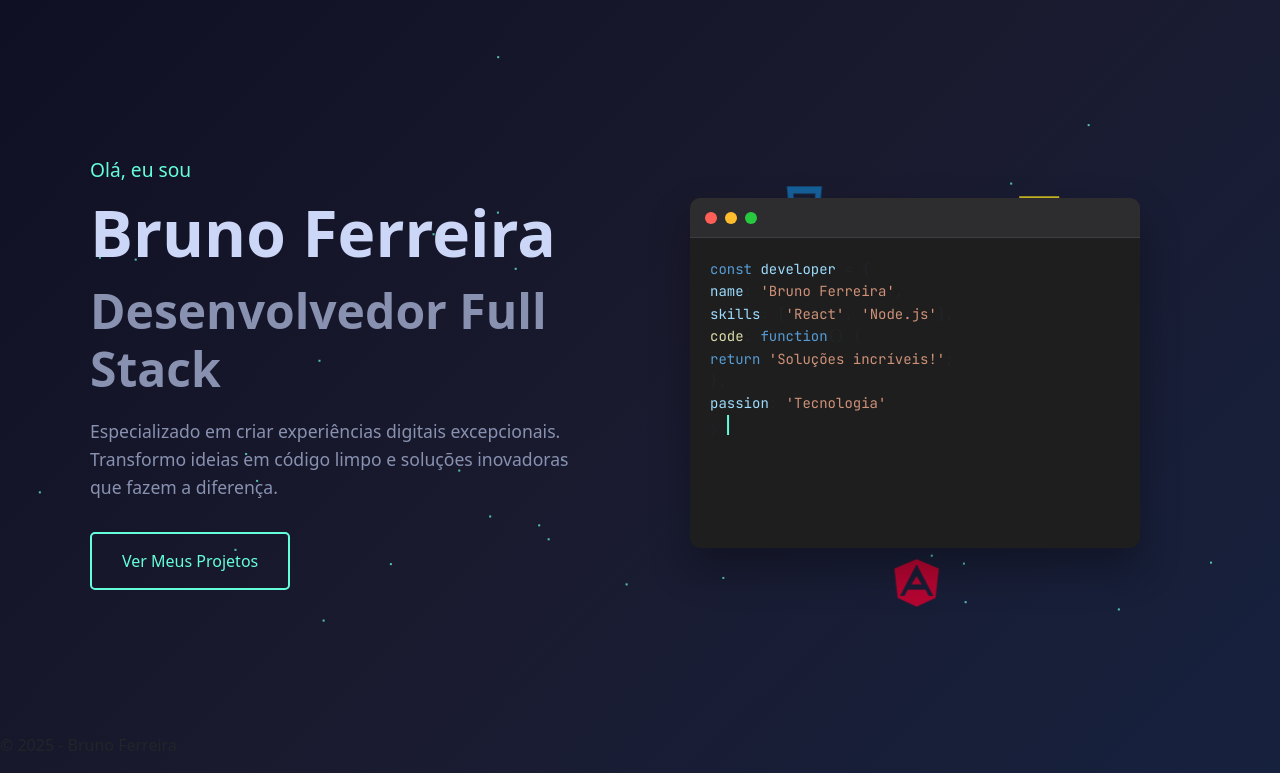
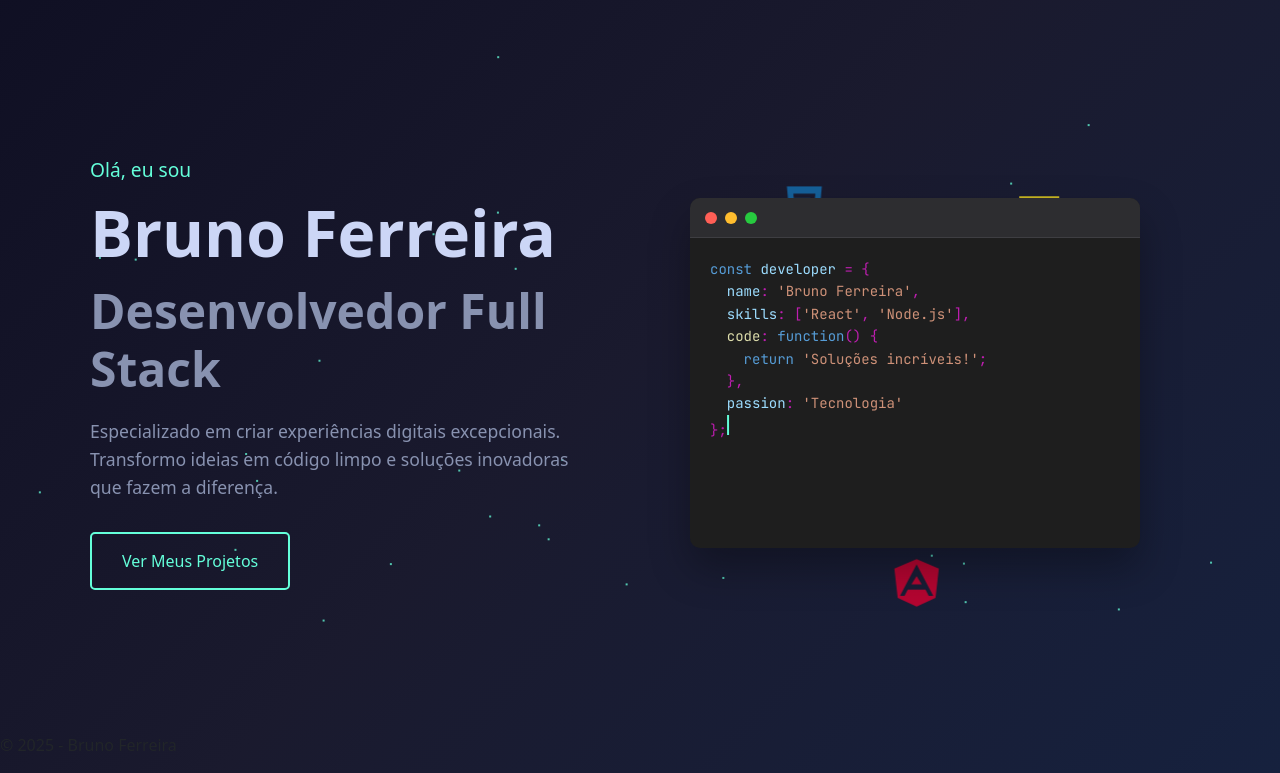
Before and after one commit to brunofss1985/brunofss1985.github.io, a plain HTML site: page index.html in a window 1280 px wide. Shown: the part 67-840 px from the top of the page. Drawn offline with nearby package versions, Linux system fonts and the light colour scheme.

Commit message:
mudança completa no portifolio

```diff
--- a/index.html
+++ b/index.html
@@ -24,18 +24,24 @@
 
     <div class="social-icons">
       <a href="#" target="_blank">
-                <svg xmlns="http://www.w3.org/2000/svg" width="16" height="16" fill="currentColor" class="bi bi-github" viewBox="0 0 16 16">
-                    <path d="M8 0C3.58 0 0 3.58 0 8c0 3.54 2.29 6.53 5.47 7.59.4.07.55-.17.55-.38 0-.19-.01-.82-.01-1.49-2.01.37-2.53-.49-2.69-.94-.09-.23-.48-.94-.82-1.13-.28-.15-.68-.52-.01-.53.63-.01 1.08.58 1.23.82.72 1.21 1.87.87 2.33.66.07-.52.28-.87.51-1.07-1.78-.2-3.64-.89-3.64-3.95 0-.87.31-1.59.82-2.15-.08-.2-.36-1.02.08-2.12 0 0 .67-.21 2.2.82.64-.18 1.32-.27 2-.27s1.36.09 2 .27c1.53-1.04 2.2-.82 2.2-.82.44 1.1.16 1.92.08 2.12.51.56.82 1.27.82 2.15 0 3.07-1.87 3.75-3.65 3.95.29.25.54.73.54 1.48 0 1.07-.01 1.93-.01 2.2 0 .21.15.46.55.38A8.01 8.01 0 0 0 16 8c0-4.42-3.58-8-8-8"/>
+        <svg xmlns="http://www.w3.org/2000/svg" width="16" height="16" fill="currentColor" class="bi bi-github"
+          viewBox="0 0 16 16">
+          <path
+            d="M8 0C3.58 0 0 3.58 0 8c0 3.54 2.29 6.53 5.47 7.59.4.07.55-.17.55-.38 0-.19-.01-.82-.01-1.49-2.01.37-2.53-.49-2.69-.94-.09-.23-.48-.94-.82-1.13-.28-.15-.68-.52-.01-.53.63-.01 1.08.58 1.23.82.72 1.21 1.87.87 2.33.66.07-.52.28-.87.51-1.07-1.78-.2-3.64-.89-3.64-3.95 0-.87.31-1.59.82-2.15-.08-.2-.36-1.02.08-2.12 0 0 .67-.21 2.2.82.64-.18 1.32-.27 2-.27s1.36.09 2 .27c1.53-1.04 2.2-.82 2.2-.82.44 1.1.16 1.92.08 2.12.51.56.82 1.27.82 2.15 0 3.07-1.87 3.75-3.65 3.95.29.25.54.73.54 1.48 0 1.07-.01 1.93-.01 2.2 0 .21.15.46.55.38A8.01 8.01 0 0 0 16 8c0-4.42-3.58-8-8-8" />
         </svg>
       </a>
       <a href="#" target="_blank">
-                <svg xmlns="http://www.w3.org/2000/svg" width="16" height="16" fill="currentColor" class="bi bi-instagram" viewBox="0 0 16 16">
-                    <path d="M8 0C5.829 0 5.556.01 4.703.048 3.85.088 3.269.222 2.76.42a3.9 3.9 0 0 0-1.417.923A3.9 3.9 0 0 0 .42 2.76C.222 3.268.087 3.85.048 4.7.01 5.555 0 5.827 0 8.001c0 2.172.01 2.444.048 3.297.04.852.174 1.433.372 1.942.205.526.478.972.923 1.417.444.445.89.719 1.416.923.51.198 1.09.333 1.942.372C5.555 15.99 5.827 16 8 16s2.444-.01 3.298-.048c.851-.04 1.434-.174 1.943-.372a3.9 3.9 0 0 0 1.416-.923c.445-.445.718-.891.923-1.417.197-.509.332-1.09.372-1.942C15.99 10.445 16 10.173 16 8s-.01-2.445-.048-3.299c-.04-.851-.175-1.433-.372-1.941a3.9 3.9 0 0 0-.923-1.417A3.9 3.9 0 0 0 13.24.42c-.51-.198-1.092-.333-1.943-.372C10.443.01 10.172 0 7.998 0zm-.717 1.442h.718c2.136 0 2.389.007 3.232.046.78.035 1.204.166 1.486.275.373.145.64.319.92.599s.453.546.598.92c.11.281.24.705.275 1.485.039.843.047 1.096.047 3.231s-.008 2.389-.047 3.232c-.035.78-.166 1.203-.275 1.485a2.5 2.5 0 0 1-.599.919c-.28.28-.546.453-.92.598-.28.11-.704.24-1.485.276-.843.038-1.096.047-3.232.047s-2.39-.009-3.233-.047c-.78-.036-1.203-.166-1.485-.276a2.5 2.5 0 0 1-.92-.598 2.5 2.5 0 0 1-.6-.92c-.109-.281-.24-.705-.275-1.485-.038-.843-.046-1.096-.046-3.233s.008-2.388.046-3.231c.036-.78.166-1.204.276-1.486.145-.373.319-.64.599-.92s.546-.453.92-.598c.282-.11.705-.24 1.485-.276.738-.034 1.024-.044 2.515-.045zm4.988 1.328a.96.96 0 1 0 0 1.92.96.96 0 0 0 0-1.92m-4.27 1.122a4.109 4.109 0 1 0 0 8.217 4.109 4.109 0 0 0 0-8.217m0 1.441a2.667 2.667 0 1 1 0 5.334 2.667 2.667 0 0 1 0-5.334"/>
+        <svg xmlns="http://www.w3.org/2000/svg" width="16" height="16" fill="currentColor" class="bi bi-instagram"
+          viewBox="0 0 16 16">
+          <path
+            d="M8 0C5.829 0 5.556.01 4.703.048 3.85.088 3.269.222 2.76.42a3.9 3.9 0 0 0-1.417.923A3.9 3.9 0 0 0 .42 2.76C.222 3.268.087 3.85.048 4.7.01 5.555 0 5.827 0 8.001c0 2.172.01 2.444.048 3.297.04.852.174 1.433.372 1.942.205.526.478.972.923 1.417.444.445.89.719 1.416.923.51.198 1.09.333 1.942.372C5.555 15.99 5.827 16 8 16s2.444-.01 3.298-.048c.851-.04 1.434-.174 1.943-.372a3.9 3.9 0 0 0 1.416-.923c.445-.445.718-.891.923-1.417.197-.509.332-1.09.372-1.942C15.99 10.445 16 10.173 16 8s-.01-2.445-.048-3.299c-.04-.851-.175-1.433-.372-1.941a3.9 3.9 0 0 0-.923-1.417A3.9 3.9 0 0 0 13.24.42c-.51-.198-1.092-.333-1.943-.372C10.443.01 10.172 0 7.998 0zm-.717 1.442h.718c2.136 0 2.389.007 3.232.046.78.035 1.204.166 1.486.275.373.145.64.319.92.599s.453.546.598.92c.11.281.24.705.275 1.485.039.843.047 1.096.047 3.231s-.008 2.389-.047 3.232c-.035.78-.166 1.203-.275 1.485a2.5 2.5 0 0 1-.599.919c-.28.28-.546.453-.92.598-.28.11-.704.24-1.485.276-.843.038-1.096.047-3.232.047s-2.39-.009-3.233-.047c-.78-.036-1.203-.166-1.485-.276a2.5 2.5 0 0 1-.92-.598 2.5 2.5 0 0 1-.6-.92c-.109-.281-.24-.705-.275-1.485-.038-.843-.046-1.096-.046-3.233s.008-2.388.046-3.231c.036-.78.166-1.204.276-1.486.145-.373.319-.64.599-.92s.546-.453.92-.598c.282-.11.705-.24 1.485-.276.738-.034 1.024-.044 2.515-.045zm4.988 1.328a.96.96 0 1 0 0 1.92.96.96 0 0 0 0-1.92m-4.27 1.122a4.109 4.109 0 1 0 0 8.217 4.109 4.109 0 0 0 0-8.217m0 1.441a2.667 2.667 0 1 1 0 5.334 2.667 2.667 0 0 1 0-5.334" />
         </svg>
       </a>
       <a href="#" target="_blank">
-                <svg xmlns="http://www.w3.org/2000/svg" width="16" height="16" fill="currentColor" class="bi bi-linkedin" viewBox="0 0 16 16">
-                    <path d="M0 1.146C0 .513.526 0 1.175 0h13.65C15.474 0 16 .513 16 1.146v13.708c0 .633-.526 1.146-1.175 1.146H1.175C.526 16 0 15.487 0 14.854zm4.943 12.248V6.169H2.542v7.225zm-1.2-8.212c.837 0 1.358-.554 1.358-1.248-.015-.709-.52-1.248-1.342-1.248S2.4 3.226 2.4 3.934c0 .694.521 1.248 1.327 1.248zm4.908 8.212V9.359c0-.216.016-.432.08-.586.173-.431.568-.878 1.232-.878.869 0 1.216.662 1.216 1.634v3.865h2.401V9.25c0-2.22-1.184-3.252-2.764-3.252-1.274 0-1.845.7-2.165 1.193v.025h-.016l.016-.025V6.169h-2.4c.03.678 0 7.225 0 7.225z"/>
+        <svg xmlns="http://www.w3.org/2000/svg" width="16" height="16" fill="currentColor" class="bi bi-linkedin"
+          viewBox="0 0 16 16">
+          <path
+            d="M0 1.146C0 .513.526 0 1.175 0h13.65C15.474 0 16 .513 16 1.146v13.708c0 .633-.526 1.146-1.175 1.146H1.175C.526 16 0 15.487 0 14.854zm4.943 12.248V6.169H2.542v7.225zm-1.2-8.212c.837 0 1.358-.554 1.358-1.248-.015-.709-.52-1.248-1.342-1.248S2.4 3.226 2.4 3.934c0 .694.521 1.248 1.327 1.248zm4.908 8.212V9.359c0-.216.016-.432.08-.586.173-.431.568-.878 1.232-.878.869 0 1.216.662 1.216 1.634v3.865h2.401V9.25c0-2.22-1.184-3.252-2.764-3.252-1.274 0-1.845.7-2.165 1.193v.025h-.016l.016-.025V6.169h-2.4c.03.678 0 7.225 0 7.225z" />
         </svg>
       </a>
     </div>
@@ -61,28 +67,33 @@
           <div class="floating-icons">
             <!-- HTML5 -->
             <svg class="tech-icon" viewBox="0 0 24 24" fill="#e34f26">
-        <path d="M1.5 0h21l-1.91 21.563L11.977 24l-8.564-2.438L1.5 0zm7.031 9.75l-.232-2.718 10.059.003.23-2.622L5.412 4.41l.698 8.01h9.126l-.326 3.426-2.91.804-2.955-.81-.188-2.11H6.248l.33 4.171L12 19.351l5.379-1.443.744-8.157H8.531z"/>
+              <path
+                d="M1.5 0h21l-1.91 21.563L11.977 24l-8.564-2.438L1.5 0zm7.031 9.75l-.232-2.718 10.059.003.23-2.622L5.412 4.41l.698 8.01h9.126l-.326 3.426-2.91.804-2.955-.81-.188-2.11H6.248l.33 4.171L12 19.351l5.379-1.443.744-8.157H8.531z" />
             </svg>
 
             <!-- CSS3 -->
             <svg class="tech-icon" viewBox="0 0 24 24" fill="#1572b6">
-        <path d="M1.5 0h21l-1.91 21.563L11.977 24l-8.565-2.438L1.5 0zm17.09 4.413L5.41 4.41l.213 2.622 10.125.002-.255 2.716h-6.64l.24 2.573h6.182l-.366 3.523-2.91.804-2.956-.81-.188-2.11h-2.61l.29 3.855L12 19.288l5.373-1.53L18.59 4.414z"/>
+              <path
+                d="M1.5 0h21l-1.91 21.563L11.977 24l-8.565-2.438L1.5 0zm17.09 4.413L5.41 4.41l.213 2.622 10.125.002-.255 2.716h-6.64l.24 2.573h6.182l-.366 3.523-2.91.804-2.956-.81-.188-2.11h-2.61l.29 3.855L12 19.288l5.373-1.53L18.59 4.414z" />
             </svg>
 
             <!-- JavaScript -->
             <svg class="tech-icon" viewBox="0 0 24 24" fill="#f7df1e">
-        <path d="M0 0h24v24H0V0zm22.034 18.276c-.175-1.095-.888-2.015-3.003-2.873-.736-.345-1.554-.585-1.797-1.14-.091-.33-.105-.51-.046-.705.15-.646.915-.84 1.515-.66.39.12.75.42.976.9 1.034-.676 1.034-.676 1.755-1.125-.27-.42-.404-.601-.586-.78-.63-.705-1.469-1.065-2.834-1.034l-.705.089c-.676.165-1.32.525-1.71 1.005-1.14 1.291-.811 3.541.569 4.471 1.365 1.02 3.361 1.244 3.616 2.205.24 1.17-.87 1.545-1.966 1.41-.811-.18-1.26-.586-1.755-1.336l-1.83 1.051c.21.48.45.689.81 1.109 1.74 1.756 6.09 1.666 6.871-1.004.029-.09.24-.705.074-1.65l.046.067zm-8.983-7.245h-2.248c0 1.938-.009 3.864-.009 5.805 0 1.232.063 2.363-.138 2.711-.33.689-1.18.601-1.566.48-.396-.196-.597-.466-.83-.855-.063-.105-.11-.196-.127-.196l-1.825 1.125c.305.63.75 1.172 1.324 1.517.855.51 2.004.675 3.207.405.783-.226 1.458-.691 1.811-1.411.51-.93.402-2.07.397-3.346.012-2.054 0-4.109 0-6.179l.004-.056z"/>
+              <path
+                d="M0 0h24v24H0V0zm22.034 18.276c-.175-1.095-.888-2.015-3.003-2.873-.736-.345-1.554-.585-1.797-1.14-.091-.33-.105-.51-.046-.705.15-.646.915-.84 1.515-.66.39.12.75.42.976.9 1.034-.676 1.034-.676 1.755-1.125-.27-.42-.404-.601-.586-.78-.63-.705-1.469-1.065-2.834-1.034l-.705.089c-.676.165-1.32.525-1.71 1.005-1.14 1.291-.811 3.541.569 4.471 1.365 1.02 3.361 1.244 3.616 2.205.24 1.17-.87 1.545-1.966 1.41-.811-.18-1.26-.586-1.755-1.336l-1.83 1.051c.21.48.45.689.81 1.109 1.74 1.756 6.09 1.666 6.871-1.004.029-.09.24-.705.074-1.65l.046.067zm-8.983-7.245h-2.248c0 1.938-.009 3.864-.009 5.805 0 1.232.063 2.363-.138 2.711-.33.689-1.18.601-1.566.48-.396-.196-.597-.466-.83-.855-.063-.105-.11-.196-.127-.196l-1.825 1.125c.305.63.75 1.172 1.324 1.517.855.51 2.004.675 3.207.405.783-.226 1.458-.691 1.811-1.411.51-.93.402-2.07.397-3.346.012-2.054 0-4.109 0-6.179l.004-.056z" />
             </svg>
 
             <!-- TypeScript -->
             <svg class="tech-icon" viewBox="0 0 24 24" fill="#3178c6">
-        <path d="M1.125 0C.502 0 0 .502 0 1.125v21.75C0 23.498.502 24 1.125 24h21.75c.623 0 1.125-.502 1.125-1.125V1.125C24 .502 23.498 0 22.875 0zm17.363 9.75c.612 0 1.154.037 1.627.111a6.38 6.38 0 0 1 1.306.34v2.458a3.95 3.95 0 0 0-.643-.361 5.093 5.093 0 0 0-.717-.26 5.453 5.453 0 0 0-1.426-.2c-.3 0-.573.028-.819.086a2.1 2.1 0 0 0-.623.242c-.17.104-.3.229-.393.374a.888.888 0 0 0-.14.49c0 .196.053.373.156.529.104.156.252.304.443.444s.423.276.696.41c.273.135.582.274.926.416.47.197.892.407 1.266.628.374.222.695.473.963.753.268.279.472.598.614.957.142.359.214.776.214 1.253 0 .657-.125 1.21-.373 1.656a3.033 3.033 0 0 1-1.012 1.085 4.38 4.38 0 0 1-1.487.596c-.566.12-1.163.18-1.79.18a9.916 9.916 0 0 1-1.84-.164 5.544 5.544 0 0 1-1.512-.493v-2.63a5.033 5.033 0 0 0 3.237 1.2c.333 0 .624-.03.872-.09.249-.06.456-.144.623-.25.166-.108.29-.234.373-.38a1.023 1.023 0 0 0-.074-1.089 2.12 2.12 0 0 0-.537-.5 5.597 5.597 0 0 0-.807-.444 27.72 27.72 0 0 0-1.007-.436c-.918-.383-1.602-.852-2.053-1.405-.45-.553-.676-1.222-.676-2.005 0-.614.123-1.141.369-1.582.246-.441.58-.804 1.004-1.089a4.494 4.494 0 0 1 1.47-.629 7.536 7.536 0 0 1 1.77-.201zm-15.113.188h9.563v2.166H9.506v9.646H6.789v-9.646H3.375z"/>
+              <path
+                d="M1.125 0C.502 0 0 .502 0 1.125v21.75C0 23.498.502 24 1.125 24h21.75c.623 0 1.125-.502 1.125-1.125V1.125C24 .502 23.498 0 22.875 0zm17.363 9.75c.612 0 1.154.037 1.627.111a6.38 6.38 0 0 1 1.306.34v2.458a3.95 3.95 0 0 0-.643-.361 5.093 5.093 0 0 0-.717-.26 5.453 5.453 0 0 0-1.426-.2c-.3 0-.573.028-.819.086a2.1 2.1 0 0 0-.623.242c-.17.104-.3.229-.393.374a.888.888 0 0 0-.14.49c0 .196.053.373.156.529.104.156.252.304.443.444s.423.276.696.41c.273.135.582.274.926.416.47.197.892.407 1.266.628.374.222.695.473.963.753.268.279.472.598.614.957.142.359.214.776.214 1.253 0 .657-.125 1.21-.373 1.656a3.033 3.033 0 0 1-1.012 1.085 4.38 4.38 0 0 1-1.487.596c-.566.12-1.163.18-1.79.18a9.916 9.916 0 0 1-1.84-.164 5.544 5.544 0 0 1-1.512-.493v-2.63a5.033 5.033 0 0 0 3.237 1.2c.333 0 .624-.03.872-.09.249-.06.456-.144.623-.25.166-.108.29-.234.373-.38a1.023 1.023 0 0 0-.074-1.089 2.12 2.12 0 0 0-.537-.5 5.597 5.597 0 0 0-.807-.444 27.72 27.72 0 0 0-1.007-.436c-.918-.383-1.602-.852-2.053-1.405-.45-.553-.676-1.222-.676-2.005 0-.614.123-1.141.369-1.582.246-.441.58-.804 1.004-1.089a4.494 4.494 0 0 1 1.47-.629 7.536 7.536 0 0 1 1.77-.201zm-15.113.188h9.563v2.166H9.506v9.646H6.789v-9.646H3.375z" />
             </svg>
 
             <!-- Angular -->
             <svg id="icon-ang" class="tech-icon" viewBox="0 0 24 24" fill="#dd0031">
-        <path d="M9.93 12.645h4.134L12 9.3l-2.07 3.345z"/>
-        <path d="M12 2.5L3.104 6.325l1.34 11.675L12 21.5l7.556-3.5 1.34-11.675L12 2.5zm6.653 14.747h-1.818L15.55 14.74h-7.1l-1.285 2.507H5.347L12 4.648l6.653 12.599z"/>
+              <path d="M9.93 12.645h4.134L12 9.3l-2.07 3.345z" />
+              <path
+                d="M12 2.5L3.104 6.325l1.34 11.675L12 21.5l7.556-3.5 1.34-11.675L12 2.5zm6.653 14.747h-1.818L15.55 14.74h-7.1l-1.285 2.507H5.347L12 4.648l6.653 12.599z" />
             </svg>
           </div>
         </div>
@@ -96,15 +107,39 @@
             </div>
           </div>
           <div class="editor-content">
-                        <div class="code-line"><span class="keyword">const</span> <span class="variable">developer</span> = {</div>
-                        <div class="code-line">  <span class="variable">name</span>: <span class="string">'Bruno Ferreira'</span>,</div>
-                        <div class="code-line">  <span class="variable">skills</span>: [<span class="string">'React'</span>, <span class="string">'Node.js'</span>],</div>
-                        <div class="code-line">  <span class="function">code</span>: <span class="keyword">function</span>() {</div>
-                        <div class="code-line">    <span class="keyword">return</span> <span class="string">'Soluções incríveis!'</span>;</div>
-                        <div class="code-line">  },</div>
-                        <div class="code-line">  <span class="variable">passion</span>: <span class="string">'Tecnologia'</span></div>
-                        <div class="code-line">};<span class="cursor"></span></div>
+            <div class="code-line">
+              <span class="keyword">const</span> <span class="variable">developer</span>
+              <span class="symbol">=</span> <span class="bracket">{</span>
             </div>
+            <div class="code-line">
+              &nbsp;&nbsp;<span class="variable">name</span><span class="symbol">:</span> <span class="string">'Bruno
+                Ferreira'</span><span class="symbol">,</span>
+            </div>
+            <div class="code-line">
+              &nbsp;&nbsp;<span class="variable">skills</span><span class="symbol">:</span> <span
+                class="bracket">[</span><span class="string">'React'</span><span class="symbol">,</span> <span
+                class="string">'Node.js'</span><span class="bracket">]</span><span class="symbol">,</span>
+            </div>
+            <div class="code-line">
+              &nbsp;&nbsp;<span class="function">code</span><span class="symbol">:</span> <span
+                class="keyword">function</span><span class="bracket">()</span> <span class="bracket">{</span>
+            </div>
+            <div class="code-line">
+              &nbsp;&nbsp;&nbsp;&nbsp;<span class="keyword">return</span> <span class="string">'Soluções
+                incríveis!'</span><span class="symbol">;</span>
+            </div>
+            <div class="code-line">
+              &nbsp;&nbsp;<span class="bracket">}</span><span class="symbol">,</span>
+            </div>
+            <div class="code-line">
+              &nbsp;&nbsp;<span class="variable">passion</span><span class="symbol">:</span> <span
+                class="string">'Tecnologia'</span>
+            </div>
+            <div class="code-line">
+              <span class="bracket">};</span><span class="cursor"></span>
+            </div>
+          </div>
+
         </div>
       </div>
     </div>
--- a/style.css
+++ b/style.css
@@ -264,6 +264,15 @@ header.transparent {
 .variable {
   color: #9cdcfe;
 }
+
+.symbol {
+  color: #be1eb0; /* cor para vírgulas, dois-pontos, igual, ponto e vírgula */
+}
+
+.bracket {
+  color: #be1eb0; /* cor para {}, [], () */
+}
+
 
 .floating-icons {
   position: absolute;
```
Lines whose indentation alone changed are shown as unchanged.
